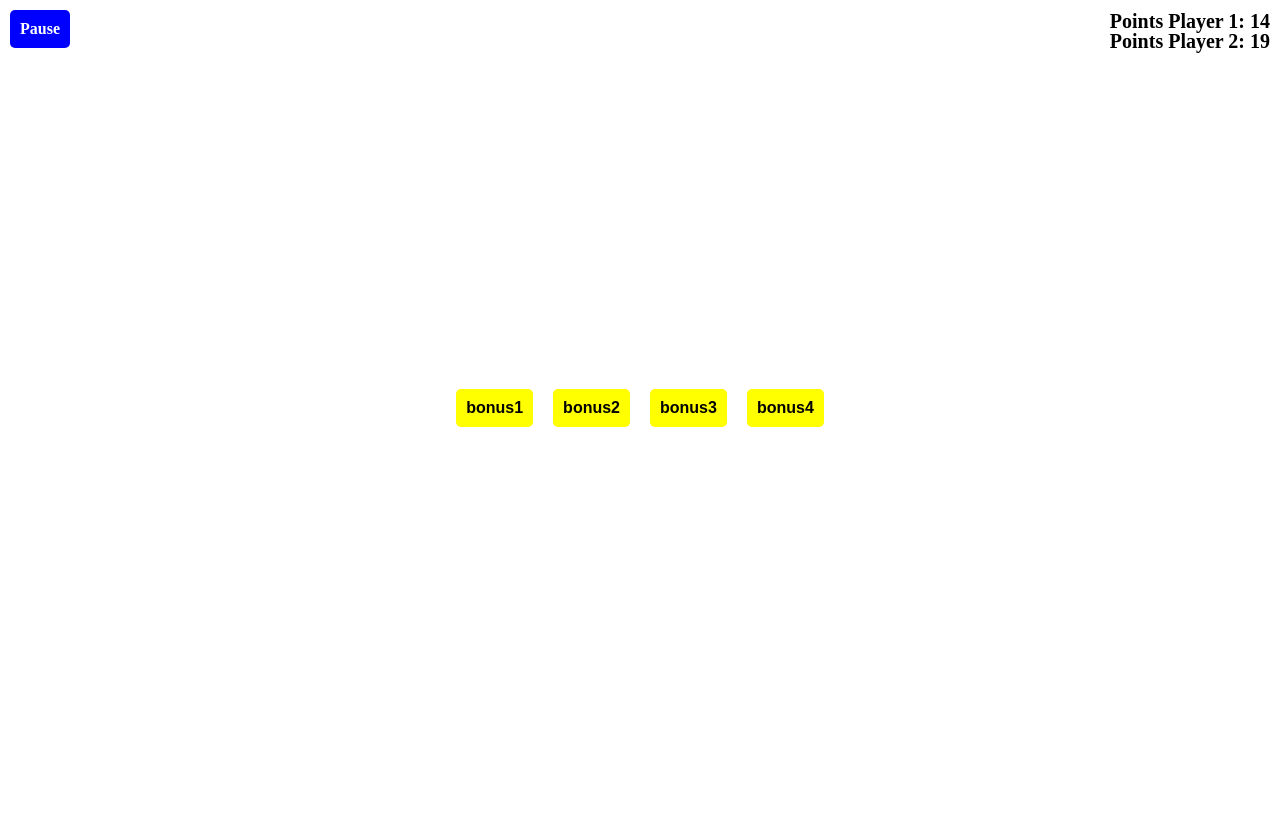
After one commit to NicolasHuberty/Game-Hackaton-2023, a Flask app: page /player1 in a window 1280 px wide. The commit adds this page. Run offline with Flask 2, Linux system fonts and the light colour scheme.

Commit message:
app tel
Appli tel clean avec 2 player et un home pas encore fait. Bug a corriger : Pause met en pause le jeu mais on ne sait pas le redemarrer

```diff
--- a/phoneConnection/phone.py
+++ b/phoneConnection/phone.py
@@ -1,21 +1,78 @@
-from flask import Flask, render_template, request
+from flask import Flask, render_template, request, jsonify
 
 app = Flask(__name__)
 
-# Define global variable
-global_var = False
+global_var = True
+bonus1 = True
+bonus2 = True
+bonus3 = True
+bonus4 = True
+
+pointsPlayer1 = 14
+pointsPlayer2 = 19
+activeBonus = []
+pause = False
+bonus5 = True
+bonus6 = True
+bonus7 = True
+bonus8 = True
+
+
+
+@app.route('/update_bonus', methods=['POST'])
+def update_bonus():
+    global bonus1, bonus2, bonus3, bonus4,bonus5, bonus6, bonus7, bonus8
+    bonus = str(request.form['bonus'])
+    bonusValue = request.form.get('bonusValue')
+    if bonus == 'bonus1' : bonus1 = bonusValue
+    elif bonus == 'bonus2' : bonus2 = bonusValue
+    elif bonus == 'bonus3' : bonus3 = bonusValue
+    elif bonus == 'bonus4' : bonus4 = bonusValue
+    elif bonus == 'bonus5' : bonus5 = bonusValue
+    elif bonus == 'bonus6' : bonus6 = bonusValue
+    elif bonus == 'bonus7' : bonus7 = bonusValue
+    elif bonus == 'bonus8' : bonus8 = bonusValue
+
+    return f"{bonus} : {bonusValue}"
+
+@app.route('/update_pause', methods=['POST'])
+def update_pause():
+    global pause
+    pause = str(request.form['pause'])
+
+
+    return f"py pause : {pause}"
+
+
+@app.route('/recupValeurInPy')
+def get_bonus1():
+    return jsonify(bonus1,bonus2,bonus3,bonus4,pointsPlayer1,pointsPlayer2,pause,bonus5,bonus6,bonus7,bonus8)
+
+
 
 @app.route("/")
 def index():
     # Pass global variable value to template
     return render_template("index.html", global_var=global_var)
 
-@app.route("/toggle")
+"""@app.route("/toggle")
 def toggle():
     # Toggle global variable value on button click
     global global_var
     global_var = not global_var
     return render_template("index.html", global_var=global_var)
+"""
+
+@app.route("/player1")
+def player1():
+    # Pass global variable value to template
+    return render_template("player1.html", global_var=global_var)
+
+@app.route("/player2")
+def player2():
+    # Pass global variable value to template
+    return render_template("player2.html", global_var=global_var)
+
 
 if __name__ == "__main__":
     app.run(host="0.0.0.0", port=5000, debug=True)
--- /dev/null
+++ b/phoneConnection/templates/player1.html
@@ -0,0 +1,170 @@
+<!DOCTYPE html>
+<html>
+  <head>
+    <meta charset="UTF-8">
+    <title>Player 1</title>
+    <!---<script src="../templates/script.js"></script>-->
+    <script src="https://code.jquery.com/jquery-3.6.0.min.js"></script>
+    <style>
+      .container {
+        display: flex;
+        justify-content: center;
+        align-items: center;
+        height: 100vh;
+      }
+
+      .bonus-button {
+        margin: 10px;
+        padding: 10px;
+        background-color: yellow;
+        border: none;
+        border-radius: 5px;
+        font-size: 16px;
+        font-weight: bold;
+      }
+
+      .bonus-button:hover {
+        cursor: pointer;
+        background-color: orange;
+      }
+
+      .points-text {
+        position: absolute;
+        top: 10px;
+        right: 10px;
+        font-size: 20px;
+        font-weight: bold;
+      }
+      .points-text2 {
+        position: absolute;
+        top: 30px;
+        right: 10px;
+        font-size: 20px;
+        font-weight: bold;
+      }
+      .pause-button {
+        position: absolute;
+        top: 10px;
+        left: 10px;
+        padding: 10px;
+        background-color: blue;
+        border: none;
+        border-radius: 5px;
+        color: white;
+        font-size: 16px;
+        font-weight: bold;
+      }
+
+      .pause-button:hover {
+        cursor: pointer;
+        background-color: navy;
+      }
+
+    </style>
+  </head>
+
+  <body>
+    <div id="pause-button" class="pause-button" onclick="updatePausePy()">Pause</div>
+    <div class="points-text">Points Player 1: <span id="points-player1">0</span></div>
+    <div class="points-text2">Points Player 2: <span id="points-player2">0</span></div>
+    <div class="container">
+
+      <script>
+        var bonus1 = true;
+        var bonus2 = true;
+        var bonus3 = true;
+        var bonus4 = true;
+        var pointsPlayer1 = 0;
+        var pointsPlayer2 = 0
+        var activeBonus = []
+        var pause = false
+
+        function recupValeurInPy(){
+            fetch('/recupValeurInPy')
+                .then(response => response.json())
+            .then(data =>{
+                //console.log(data[6])
+                bonus1 = data[0],
+                bonus2 = data[1],
+                bonus3 = data[2],
+                bonus4 = data[3],
+                pointsPlayer1 = data[4],
+                pointsPlayer2 = data[5],
+                pause = data[6]
+            })
+        }
+
+        function updateBonusPy(bonus) {
+            $.ajax({
+                type: "POST",
+                url: "/update_bonus",
+                data: { bonus: bonus, bonusValue: 'Active' },
+                success: function(response) {
+                    console.log(response);
+                },
+                error: function(response) {
+                    console.log('cc', response);
+                }
+            });
+          }
+
+
+        function updatePausePy() {
+            $.ajax({
+                type: "POST",
+                url: "/update_pause",
+                data: { pause: !pause },
+                success: function(response) {
+                    console.log(response);
+                },
+                error: function(response) {
+                    console.log('pause', response);
+                }
+            });
+            }
+
+        function pauseGame() {
+            if (pause){
+            document.getElementById('pause-button').textContent = 'Play'
+            }
+            if(!pause){
+                document.getElementById('pause-button').textContent = 'Pause'
+            }
+        }
+
+        function changePlayerPoint(){
+            document.getElementById('points-player1').textContent = pointsPlayer1;
+            document.getElementById('points-player2').textContent = pointsPlayer2;
+        }
+
+
+        setInterval(function() {
+            recupValeurInPy()
+            changePlayerPoint()
+            pauseGame()
+            //console.log('interval', pause)
+            if (pause == false) {
+                document.querySelector('.container').innerHTML = '';
+                if (bonus1== true) {
+                    document.querySelector('.container').innerHTML += '<button class="bonus-button" onclick="updateBonusPy(\'bonus1\')">bonus1</button>';
+                }
+                if (bonus2 == true) {
+                    document.querySelector('.container').innerHTML += '<button class="bonus-button" onclick="updateBonusPy(\'bonus2\')">bonus2</button>';
+                }
+                if (bonus3 == true) {
+                    document.querySelector('.container').innerHTML += '<button class="bonus-button" onclick="updateBonusPy(\'bonus3\')">bonus3</button>';
+                }
+                if (bonus4 == true) {
+                    document.querySelector('.container').innerHTML += '<button class="bonus-button" onclick="updateBonusPy(\'bonus4\')">bonus4</button>';
+                }
+            }
+            if(pause) {
+                document.querySelector('.container').innerHTML = '<h1>The Game is paused </h1>';
+            }
+
+
+        }, 500);
+      </script>
+    </div>
+  </body>
+</html>
```
Also changed, not shown: phoneConnection/templates/index.html (+39 -5 lines), phoneConnection/templates/player2.html (added, +169 -0 lines), phoneConnection/templates/script.js (added, +65 -0 lines), phoneConnection/tom.py (added, +7 -0 lines), 1 other file.
